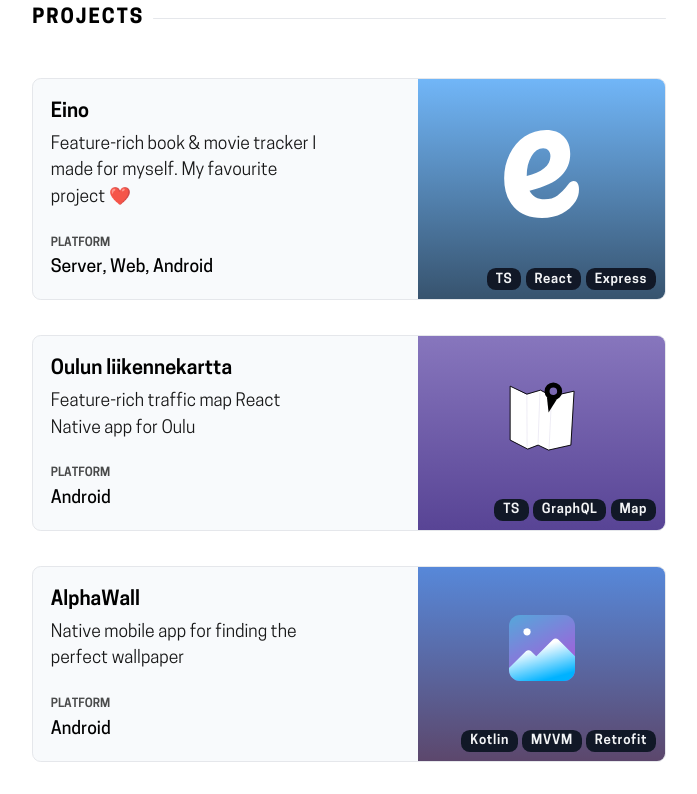
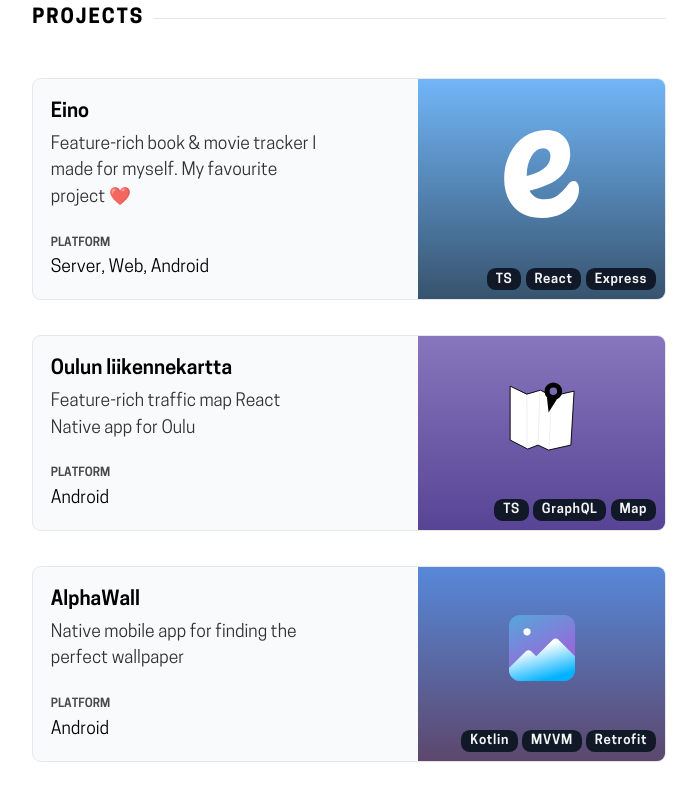
Before and after one commit to Jankku/jankku.fi, an Astro site: page / in a window 1280 px wide. Shown: the part 816-1610 px from the top of the page, without its empty margins (291-988 px from the left). Built offline with nearby package versions, Linux system fonts and the light colour scheme; Astro itself is replaced by a stand-in of ours.

Commit message:
fix: project card

```diff
--- a/src/components/ProjectCard/ProjectCard.astro
+++ b/src/components/ProjectCard/ProjectCard.astro
@@ -27,13 +27,13 @@ const platforms = platform.map(toTitleCase).join(', ');
     <div class="flex flex-col gap-4 columns-1 p-4 sm:col-span-1">
       <div>
         <h3 class="text-lg pb-1 font-semibold">{title}</h3>
-        <p class="opacity-90">
+        <p class="opacity-80">
           {description}
         </p>
       </div>
       <dl>
         <dt class="opacity-70 font-semibold [font-variant-caps:all-small-caps]">Platform</dt>
-        <dl class="font-medium">{platforms}</dl>
+        <dl>{platforms}</dl>
       </dl>
     </div>
     <Gradient
```
